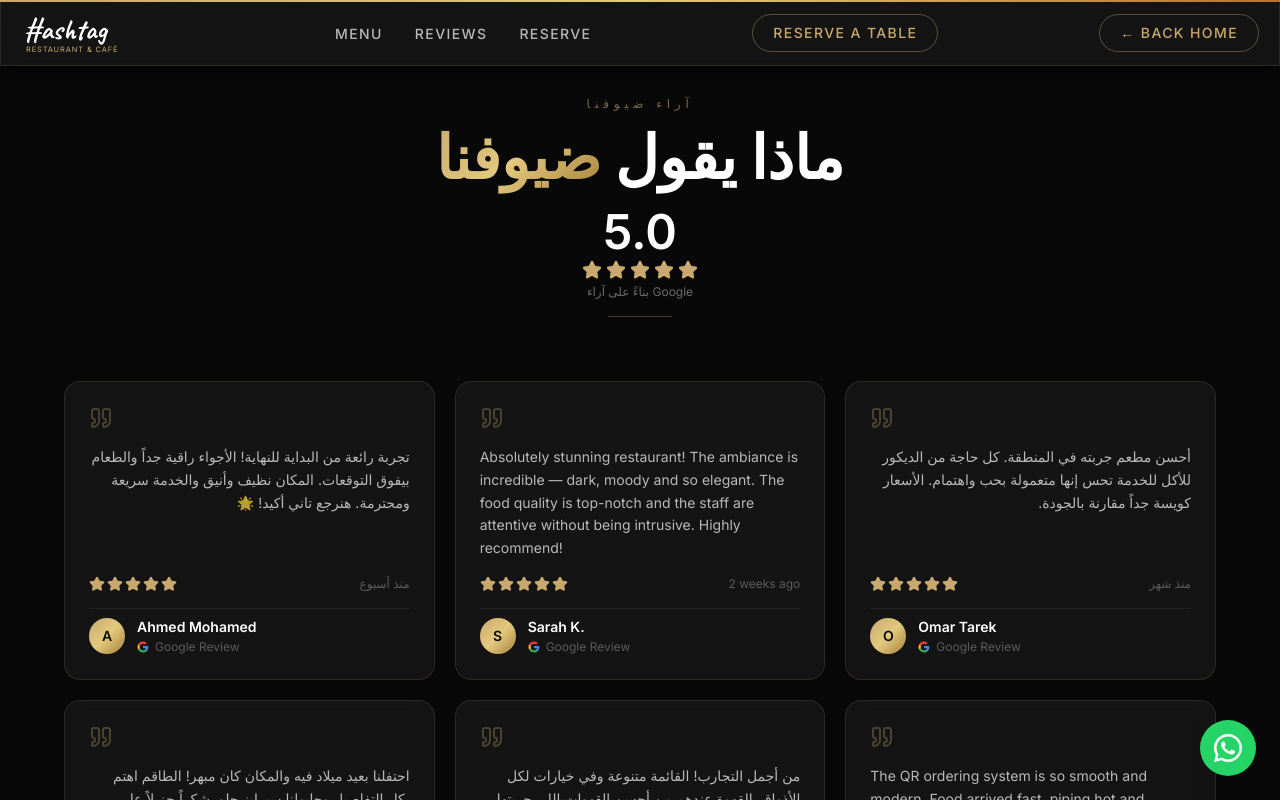
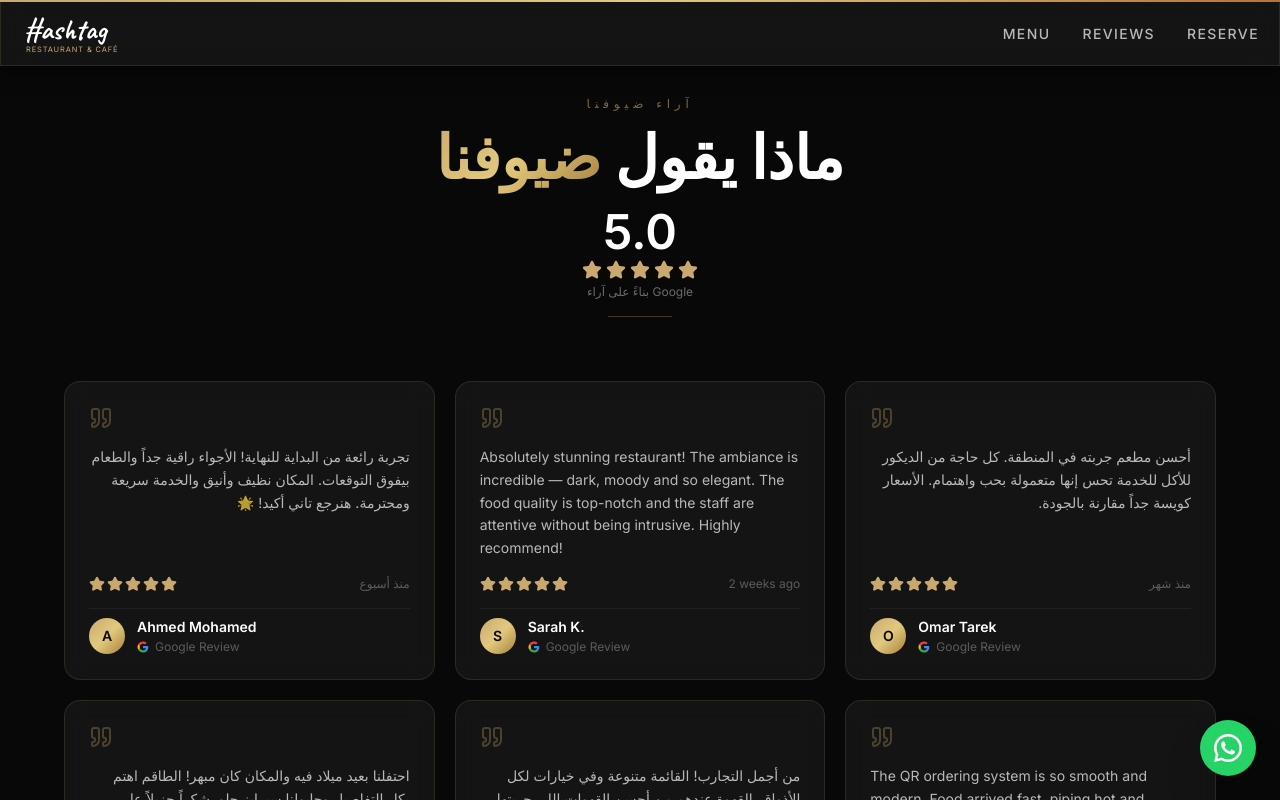
Before and after one commit to fahmymohsen777-cmd/hASHTAG, a React (Vite) app: page /reviews in a window 1280 px wide. Shown: the top 800 px of the page. Built offline with nearby package versions, Linux system fonts and the light colour scheme; a web font is replaced by a local one.

Commit message:
fix: show Reserve a Table button on Home page only

```diff
--- a/src/components/Navbar.jsx
+++ b/src/components/Navbar.jsx
@@ -93,21 +93,15 @@ export default function Navbar() {
           ))}
         </ul>
 
-        {/* Reserve CTA — desktop */}
-        <a
-          href="#booking"
-          onClick={handleReserve}
-          className="hidden md:inline-flex items-center gap-2 px-5 py-2 rounded-full border border-gold/40 text-gold text-sm font-medium tracking-widest uppercase hover:bg-gold/10 transition-all duration-300"
-        >
-          Reserve a Table
-        </a>
-        {!isHome && (
-          <Link
-            to="/"
+        {/* Reserve CTA — desktop (Home only) */}
+        {isHome && (
+          <a
+            href="#booking"
+            onClick={handleReserve}
             className="hidden md:inline-flex items-center gap-2 px-5 py-2 rounded-full border border-gold/40 text-gold text-sm font-medium tracking-widest uppercase hover:bg-gold/10 transition-all duration-300"
           >
-            ← Back Home
-          </Link>
+            Reserve a Table
+          </a>
         )}
 
         {/* Mobile */}
```
